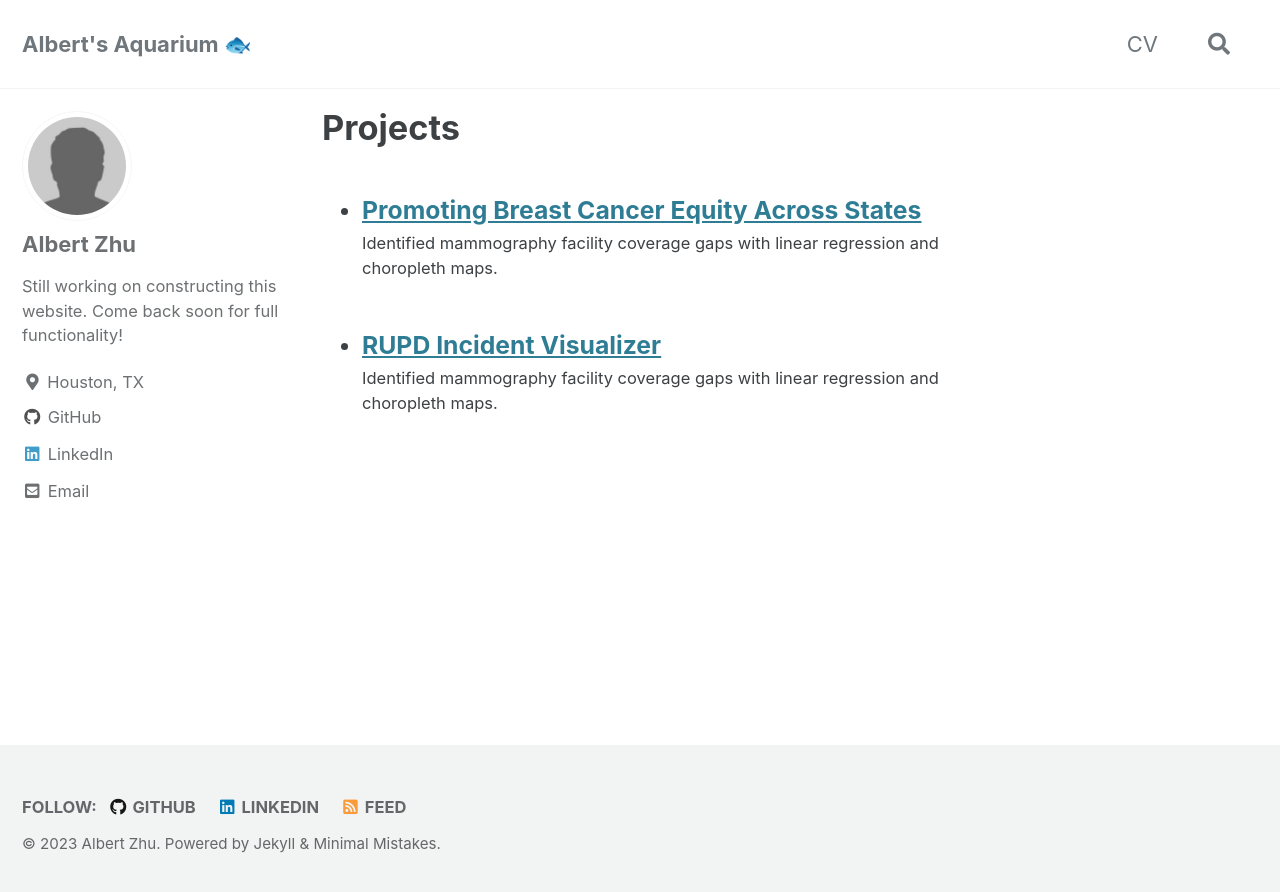
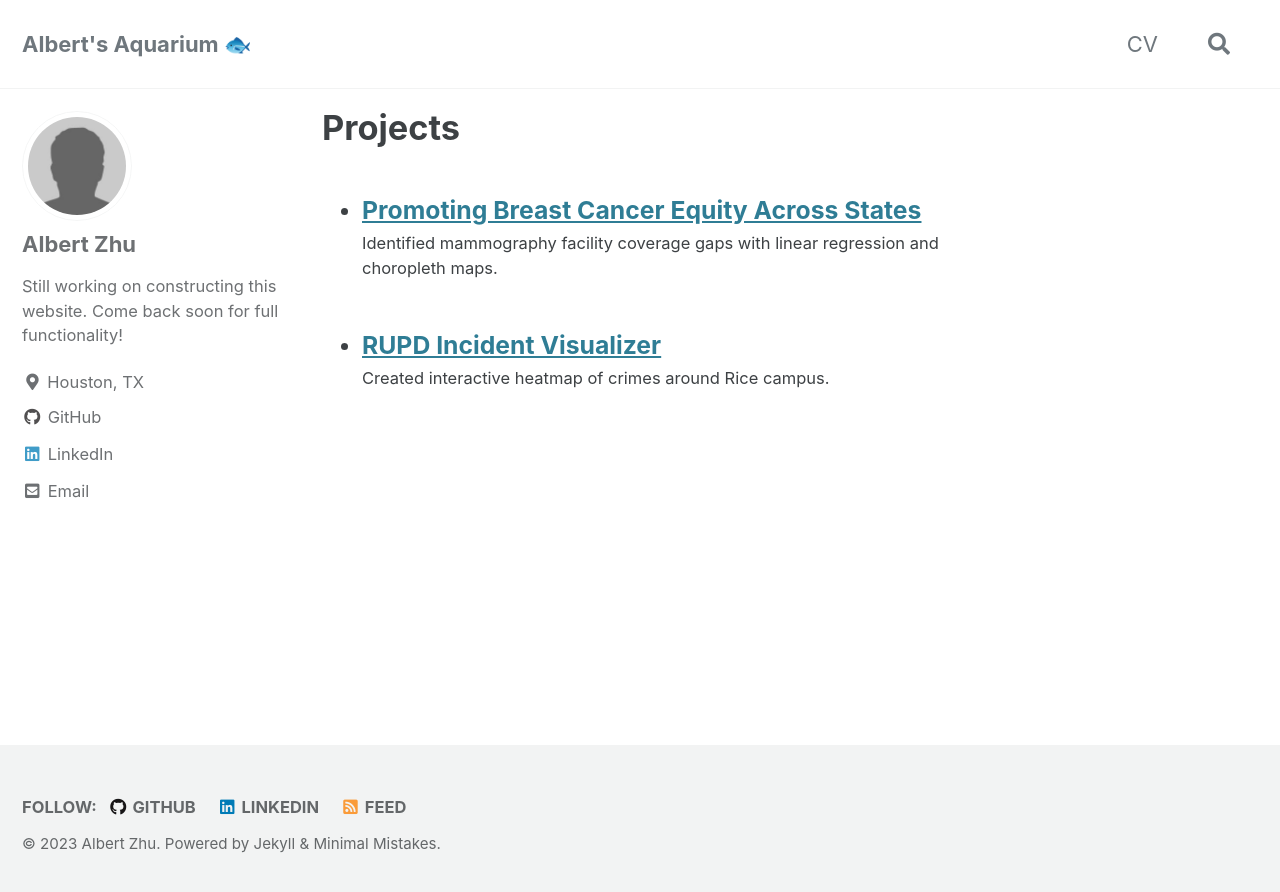
Before and after one commit to bakekaga/bakekaga.github.io, a Jekyll site: the page built from _pages/projects.md, in a window 1280 px wide. Shown: the top 892 px of the page. Built offline with Jekyll 4.4.1, drawn with Linux system fonts in a browser that asks for light colours; cached includes are drawn as plain includes.

Commit message:
changed excerpt

```diff
--- a/_projects/2022-09-24-hackrice.md
+++ b/_projects/2022-09-24-hackrice.md
@@ -1,6 +1,6 @@
 ---
 title: "RUPD Incident Visualizer"
-excerpt: "Identified mammography facility coverage gaps with linear regression and choropleth maps."
+excerpt: "Created interactive heatmap of crimes around Rice campus."
 categories:
   - projects
 date: 2022-09-24
```
